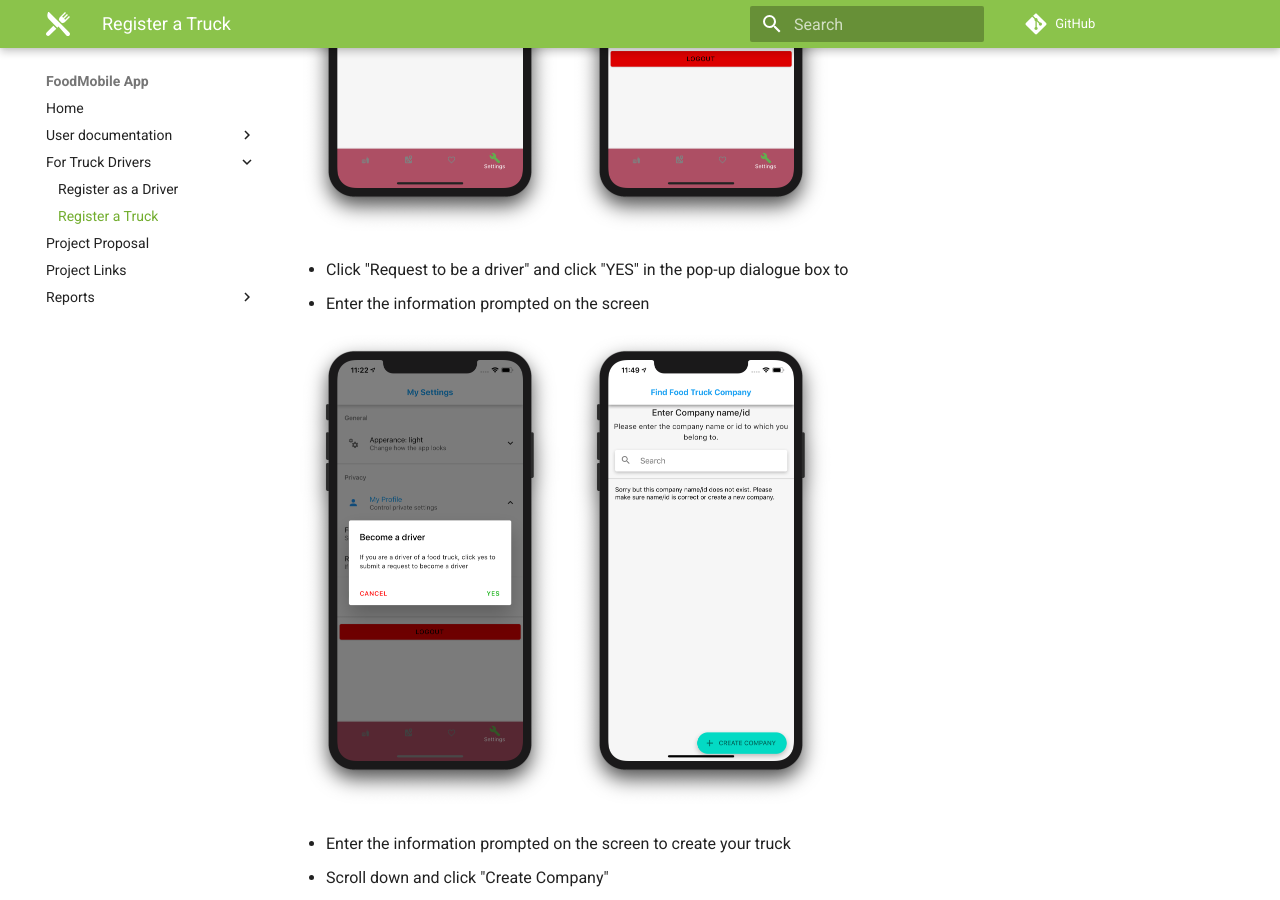
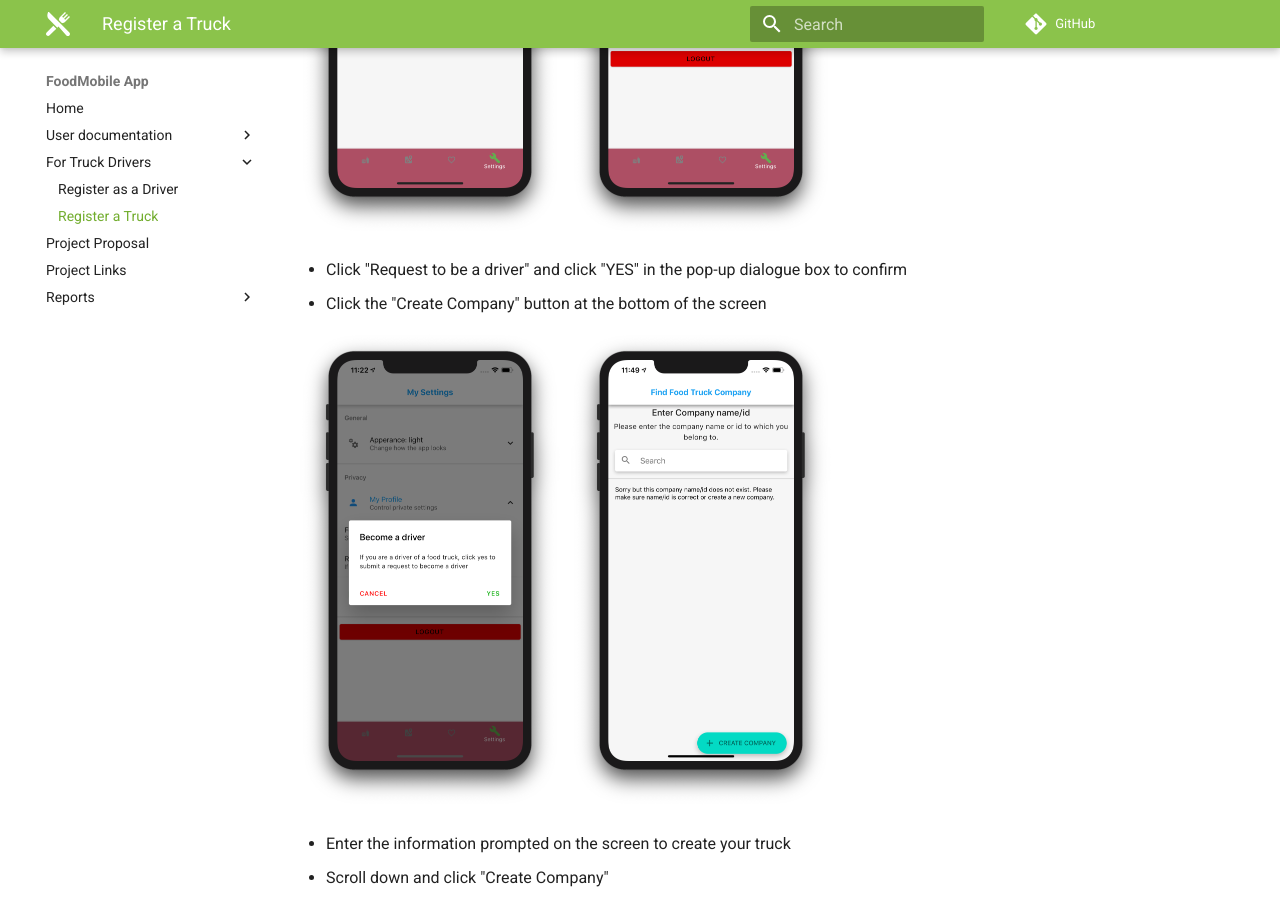
Before and after one commit to FoodMobile/Docs, an MkDocs documentation site: the page built from docs/user_docs/create_truck.md, in a window 1280 px wide and 900 px high, scrolled down 589 px. Built offline with MkDocs 1.6.1 and Material for MkDocs 9.7.7, drawn with Linux system fonts in a browser that asks for light colours; comment, search, counter and statistics services are not loaded.

Commit message:
register_a_driver.md page

```diff
--- a/docs/user_docs/create_truck.md
+++ b/docs/user_docs/create_truck.md
@@ -8,8 +8,8 @@ To create a truck a user has to be registered as a driver first. If you are not
 <img src="https://raw.githubusercontent.com/FoodMobile/Docs/master/docs/user_docs_images/settings.png" heigth="475" width="267.5">
 <img src="https://raw.githubusercontent.com/FoodMobile/Docs/master/docs/user_docs_images/settings_ext.png" heigth="475" width="267.5">
 
-- Click "Request to be a driver" and click "YES" in the pop-up dialogue box to
-- Enter the information prompted on the screen
+- Click "Request to be a driver" and click "YES" in the pop-up dialogue box to confirm
+- Click the "Create Company" button at the bottom of the screen
 
 <img src="https://raw.githubusercontent.com/FoodMobile/Docs/master/docs/user_docs_images/create_truck_confirm.PNG" heigth="475" width="267.5">
 <img src="https://raw.githubusercontent.com/FoodMobile/Docs/master/docs/user_docs_images/create_truck2.png" heigth="475" width="267.5">
```
Also changed, not shown: docs/user_docs/register_as_driver.md (+3 -0 lines).
